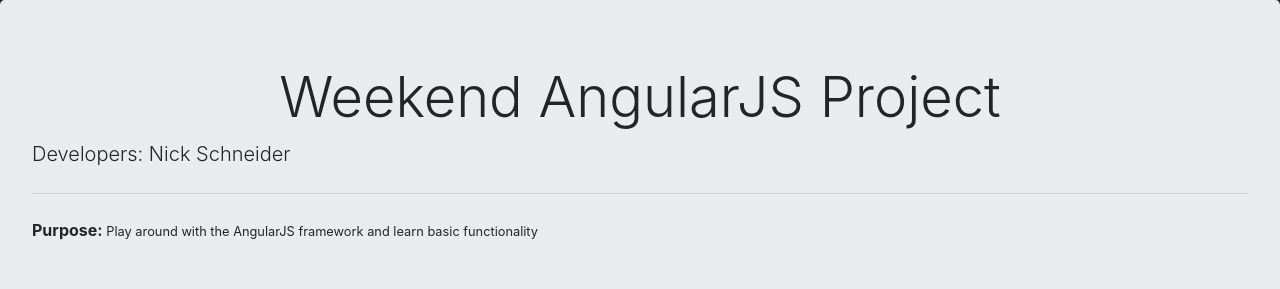
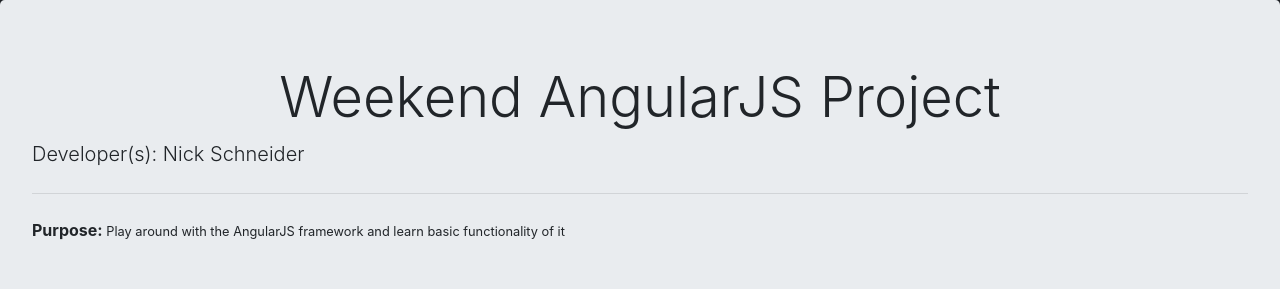
Before and after one commit to NickSchneider54/weekendAngularJS, an Angular app: page / in a window 1280 px wide. Shown: the top 289 px of the page. Built offline with nearby package versions, Linux system fonts and the light colour scheme.

Commit message:
Changed Jumbotron message

```diff
--- a/src/app/app.component.html
+++ b/src/app/app.component.html
@@ -1,11 +1,11 @@
 <div class="jumbotron">
     <h1 class="display-4">Weekend AngularJS Project</h1>
-    <p class="lead">Developers: Nick Schneider</p>
+    <p class="lead">Developer(s): Nick Schneider</p>
     <hr class="my-4">
     <p>
       <strong>Purpose:</strong>
       <small>
-        Play around with the AngularJS framework and learn basic functionality
+        Play around with the AngularJS framework and learn basic functionality of it
       </small>
     </p>
 </div>
```
